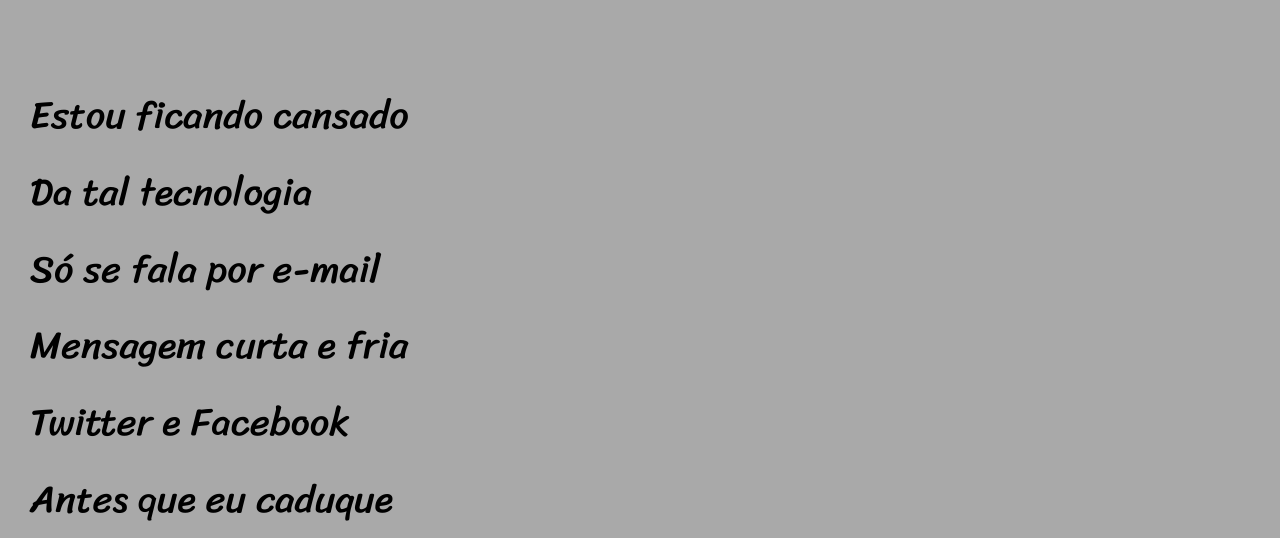
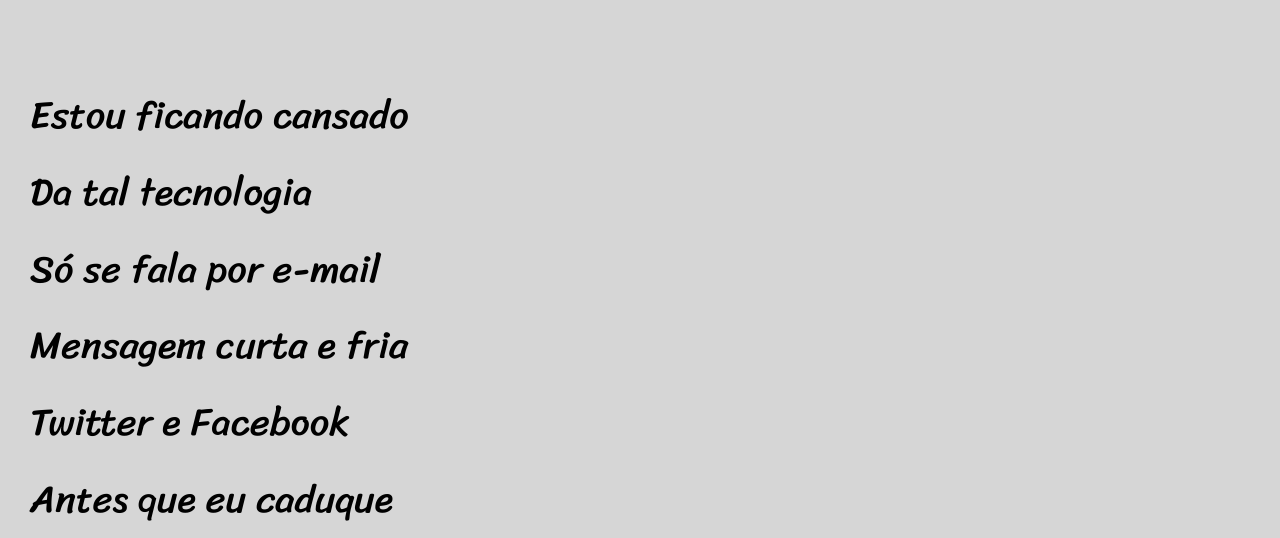
Before and after one commit to Jppq12/Projeto-cordel, a plain HTML site: page index.html in a window 1280 px wide. Shown: the part 262-800 px from the top of the page. Drawn offline with Linux system fonts and the light colour scheme; a web font is replaced by a local one.

Commit message:
finalizando d12

```diff
--- a/style.css
+++ b/style.css
@@ -14,7 +14,7 @@
 
  html, body {
   min-height: 100vh;
-  background-color: darkgrey;
+  background-color: rgb(214, 214, 214);
  }
 
  header {
```
